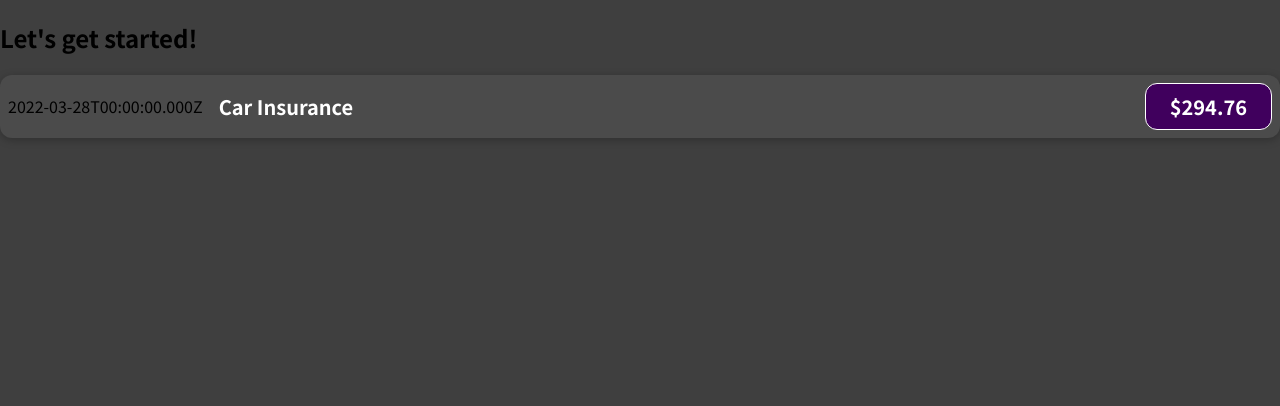
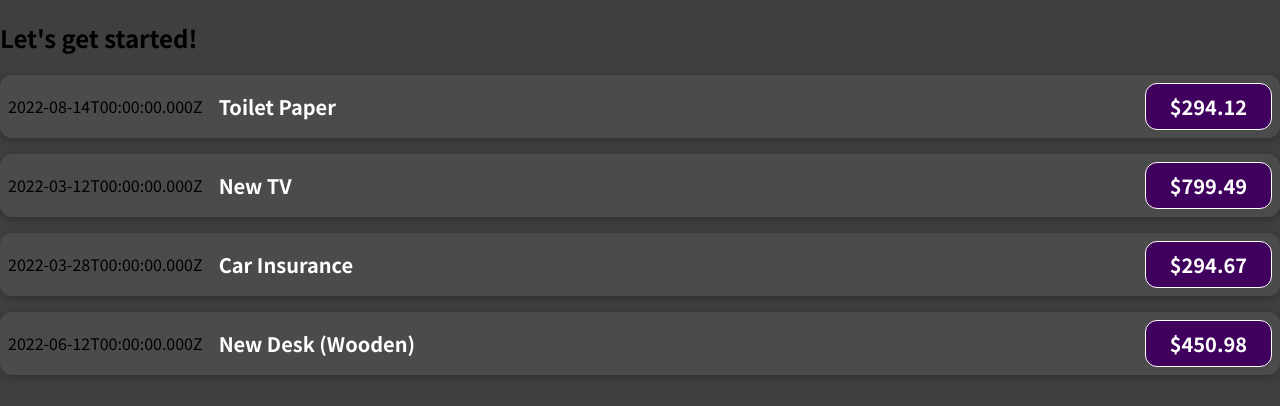
Before and after one commit to zermiftah/react-complete-guide, a JavaScript app: page / in a window 1280 px wide. Shown: the top 406 px of the page. Built offline with nearby package versions, Linux system fonts and the light colour scheme.

Commit message:
Passing Data via 'props'

```diff
--- a/src/App.js
+++ b/src/App.js
@@ -1,11 +1,57 @@
 import ExpenseItem from "./components/ExpenseItem";
 
 function App() {
+  const expenses = [
+    {
+      id: 'e1',
+      title: 'Toilet Paper',
+      amount: 294.12,
+      date: new Date(2022, 7, 14),
+    },
+    {
+      id: 'e2',
+      title: 'New TV',
+      amount: 799.49,
+      date: new Date(2022, 2, 12)
+    },
+    {
+      id: 'e3',
+      title: 'Car Insurance',
+      amount: 294.67,
+      date: new Date(2022, 2, 28),
+    },
+    {
+      id: 'e4',
+      title: 'New Desk (Wooden)',
+      amount: 450.98,
+      date: new Date(2022, 5, 12),
+    },
+  ];
+
   return (
     <div>
       <h2>Let's get started!</h2>
-      <ExpenseItem></ExpenseItem>
-    </div>
+      <ExpenseItem
+        title={expenses[0].title}
+        amount={expenses[0].amount}
+        date={expenses[0].date}
+      ></ExpenseItem>
+      <ExpenseItem
+        title={expenses[1].title}
+        amount={expenses[1].amount}
+        date={expenses[1].date}
+      ></ExpenseItem>
+      <ExpenseItem
+        title={expenses[2].title}
+        amount={expenses[2].amount}
+        date={expenses[2].date}
+      ></ExpenseItem>
+      <ExpenseItem
+        title={expenses[3].title}
+        amount={expenses[3].amount}
+        date={expenses[3].date}
+      ></ExpenseItem>
+    </div >
   );
 }
 
--- a/src/components/ExpenseItem.js
+++ b/src/components/ExpenseItem.js
@@ -1,16 +1,13 @@
 import './ExpenseItem.css'
 
-function ExpenseItem() {
-    const expenseDate = new Date(2022, 2, 28)
-    const expenseItem = 'Car Insurance'
-    const expensePrice = 294.76
+function ExpenseItem(props) {
 
     return (
         <div className='expense-item'>
-            <div>{expenseDate.toISOString()}</div>
+            <div>{props.date.toISOString()}</div>
             <div className='expense-item__description'>
-                <h2>{expenseItem}</h2>
-                <div className='expense-item__price'>${expensePrice}</div>
+                <h2>{props.title}</h2>
+                <div className='expense-item__price'>${props.amount}</div>
             </div>
         </div>
     );
```
